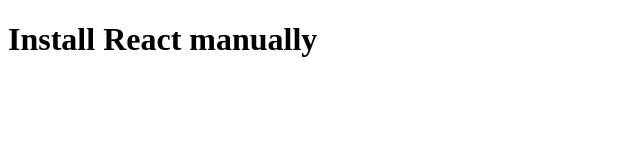
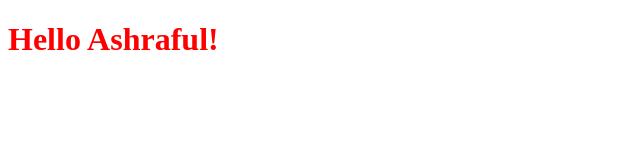
Before and after one commit to DarkAsfu/React-Inner-Working-and-Fundamentals, a plain HTML site: page index.html in a window 1280 px wide. Shown: the whole page, without its empty margins (0-640 px from the left). Drawn offline with nearby package versions, Linux system fonts and the light colour scheme.

Commit message:
Create a root and render first react element

```diff
--- a/index.html
+++ b/index.html
@@ -6,8 +6,7 @@
     <title>React Install</title>
 </head>
 <body>
-    <h1>Install React manually</h1>
-
+    <div id="root"></div>
     <script src="https://unpkg.com/react@18.2.0/umd/react.production.min.js"></script>
     <script src="https://unpkg.com/react-dom@18.2.0/umd/react-dom.production.min.js"></script>
     <script src="main.js"></script>
--- a/main.js
+++ b/main.js
@@ -1,3 +1,11 @@
-console.log("Install React Manually");
-console.log("React =>", React);
-console.log("ReactDOM =>", ReactDOM);
+// console.log("Install React Manually");
+// console.log("React =>", React);
+// console.log("ReactDOM =>", ReactDOM);
+
+// const root = document.getElementById("root");
+// root.innerText = "Hello Ashraful!"
+// creating JSX element
+const App = React.createElement('h1', {style: { color: 'red' }}, 'Hello Ashraful!')
+
+const root = ReactDOM.createRoot(document.getElementById('root'));
+root.render(App);
```
